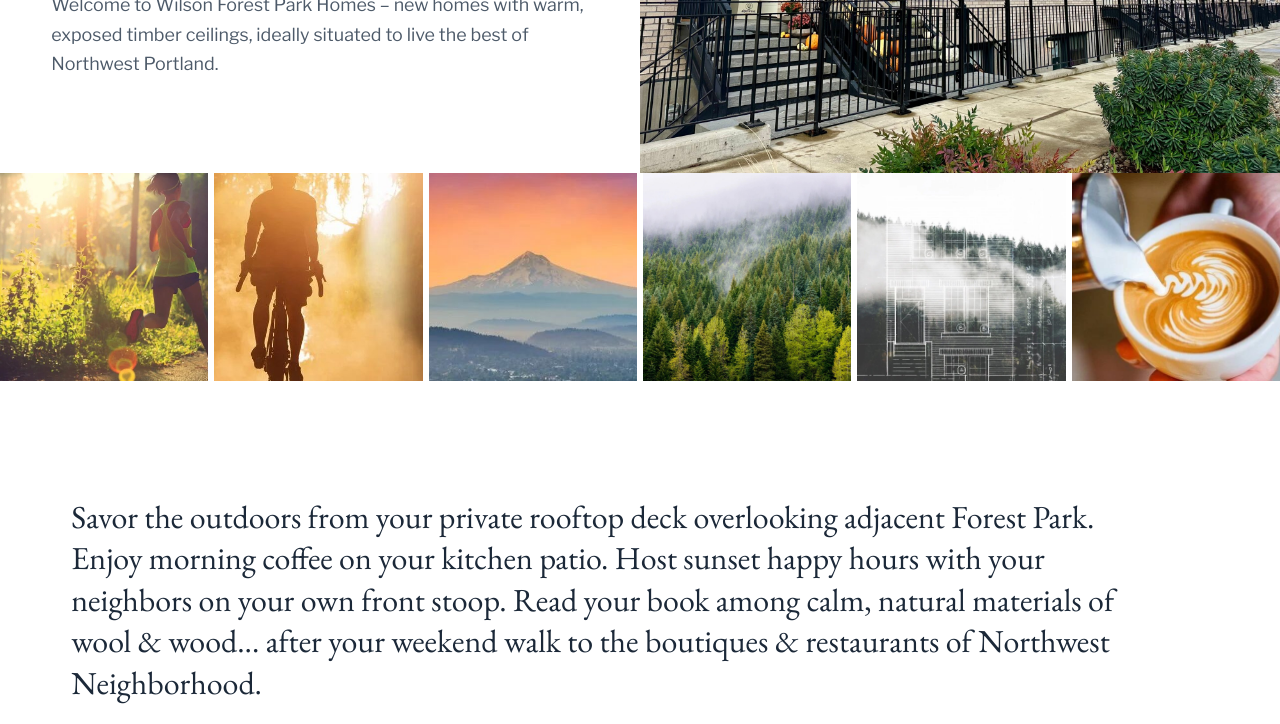
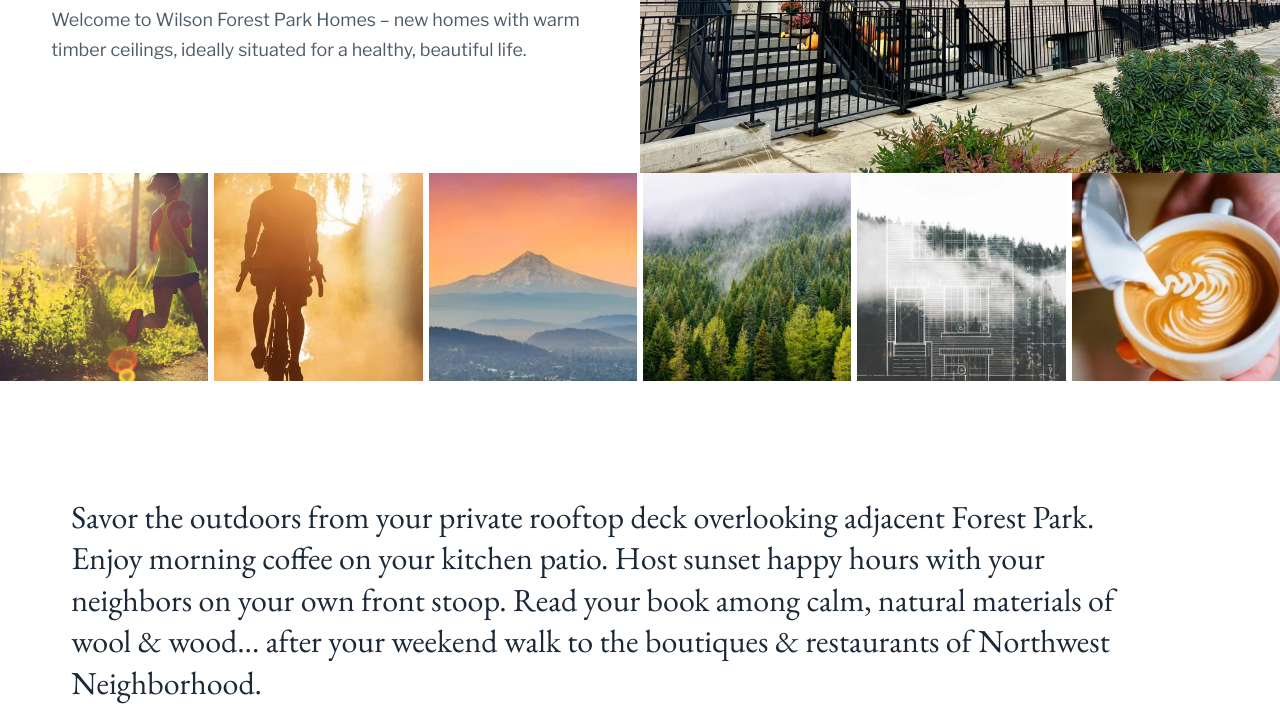
Before and after one commit to noelallenjohnson/wilsonpdx, a plain HTML site: page index.html in a window 1280 px wide. Shown: the part 376-1100 px from the top of the page. Drawn offline with nearby package versions, Linux system fonts and the light colour scheme.

Commit message:
Update welcome line
Co-Authored-By: Claude Fable 5.2 <noreply@anthropic.com>
Claude-Session: https://claude.ai/code/session_01JqTUiraVWiSiauD3aP3p3o

```diff
--- a/index.html
+++ b/index.html
@@ -195,7 +195,7 @@
   <section class="hero">
     <div class="hero__text">
       <h1><span>Modern living</span> <span>at Forest Park</span> <span>in NW Neighborhood</span></h1>
-      <p>Welcome to Wilson Forest Park Homes – new homes with warm, exposed timber ceilings, ideally situated to live the best of Northwest Portland.</p>
+      <p>Welcome to Wilson Forest Park Homes – new homes with warm timber ceilings, ideally situated for a healthy, beautiful life.</p>
     </div>
     <div class="hero__photo">
       <img src="img/wilson-streetscape-fall-2024.jpg" alt="Row of Wilson Forest Park homes along the street in fall, with brick facades, front stoops and pumpkins on the steps" width="2000" height="1500">
```
